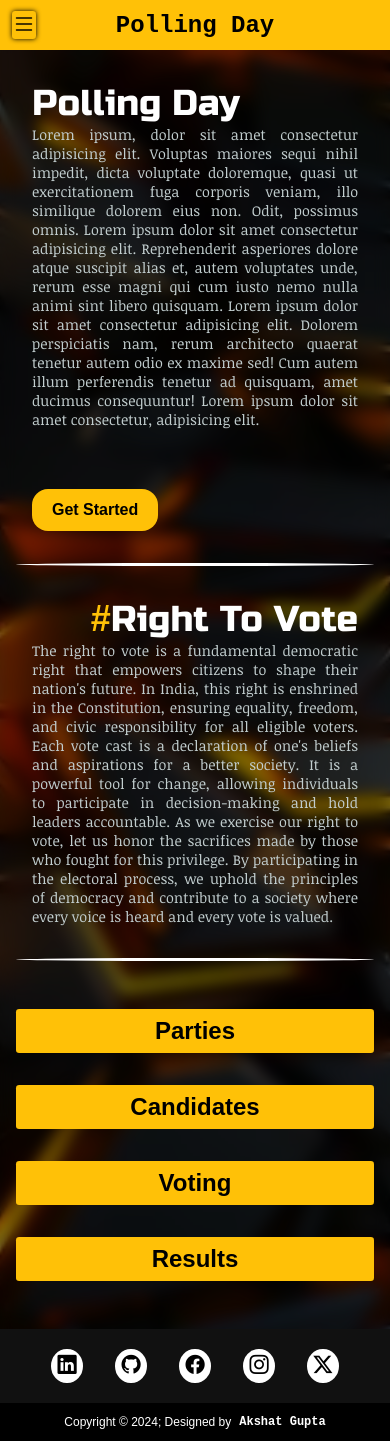
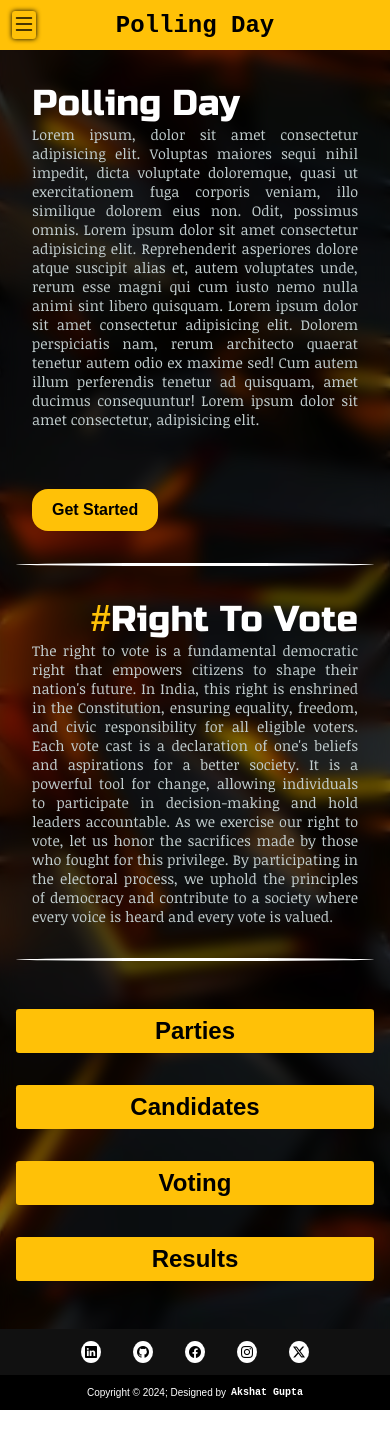
Before and after one commit to AkshatGupta-30/PollingDay--Web, a React (Create React App) app in the folder client/: page / in a window 390 px wide. After the commit the page ends 1410 px from the top, so only its background shows below. Built offline with nearby package versions, Linux system fonts and the light colour scheme; a web font is replaced by a local one.

Commit message:
reafactor: Reduced footer size

```diff
--- a/client/src/components/Footer/Footer.scss
+++ b/client/src/components/Footer/Footer.scss
@@ -2,7 +2,7 @@
 @import "../../sass/variables";
 
 footer {
-    @include wh(100%, 9rem);
+    @include wh(100%, 120px);
     @include flexing;
     position: relative;
     background-color: $footer-bgcolor;
@@ -16,8 +16,8 @@ footer {
             background-color: white;
             border-radius: 50%;
             color: black;
-            font-size: 2rem;
-            padding: 0.6rem;
+            font-size: 21px;
+            padding: 7px;
             cursor: pointer;
             &:hover {
                 background-color: $primary-color;
@@ -30,10 +30,11 @@ footer {
         @include wh(100%, auto);
         background-color: black;
         color: white;
-        padding: 0.75rem;
+        padding: 12px;
+        font-size: 12px;
 
         b {
-            margin-left: 0.5rem;
+            margin-left: 5px;
             font-family: "Azeret Mono", monospace;
         }
     }
@@ -41,17 +42,17 @@ footer {
 
 @media (max-width: 650px) {
     footer {
-        @include wh(100%, 7rem);
+        @include wh(100%, 81px);
 
         .social-media {
             .social-icons {
-                font-size: 1.2rem;
-                padding: 0.4rem;
+                font-size: 12px;
+                padding: 4px;
             }
         }
 
         .copyright {
-            font-size: 0.75rem;
+            font-size: 10px;
         }
     }
 }
```
